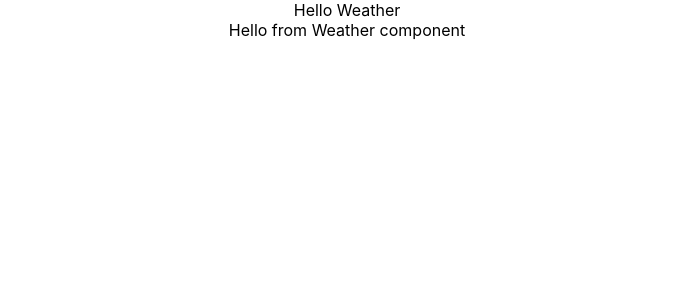
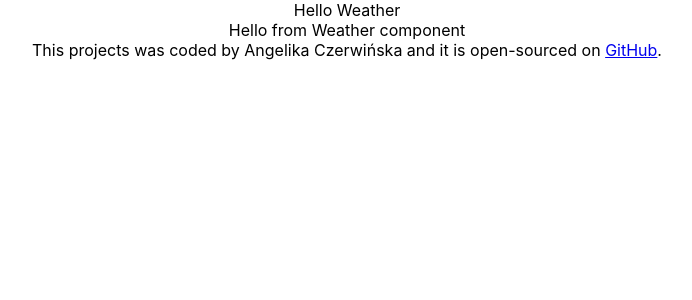
Before and after one commit to AngelikaCz/react_final_project_weather_app, a React (Create React App) app: page / in a window 1280 px wide. Shown: the top 300 px of the page, without its empty margins (293-985 px from the left). Built offline with nearby package versions, Linux system fonts and the light colour scheme.

Commit message:
Added footer

```diff
--- a/src/App.js
+++ b/src/App.js
@@ -6,6 +6,17 @@
     <div className="App">
       Hello Weather
       <Weather />
+      <footer>
+        This projects was coded by Angelika Czerwińska and it is open-sourced on{" "}
+        <a
+          href="https://github.com/AngelikaCz/react_final_project_weather_app"
+          target="_blank"
+          rel="noreferrer"
+        >
+          GitHub
+        </a>
+        .
+      </footer>
     </div>
   );
 }
```
